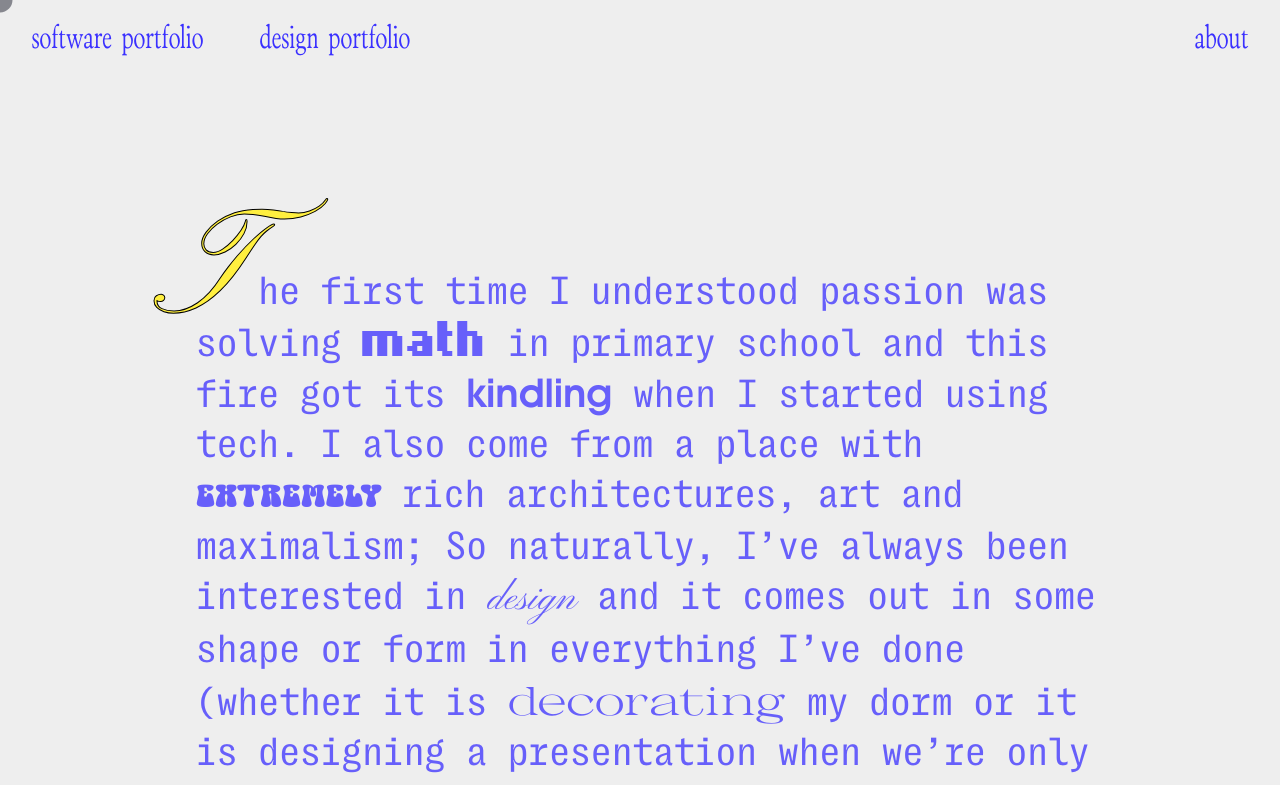
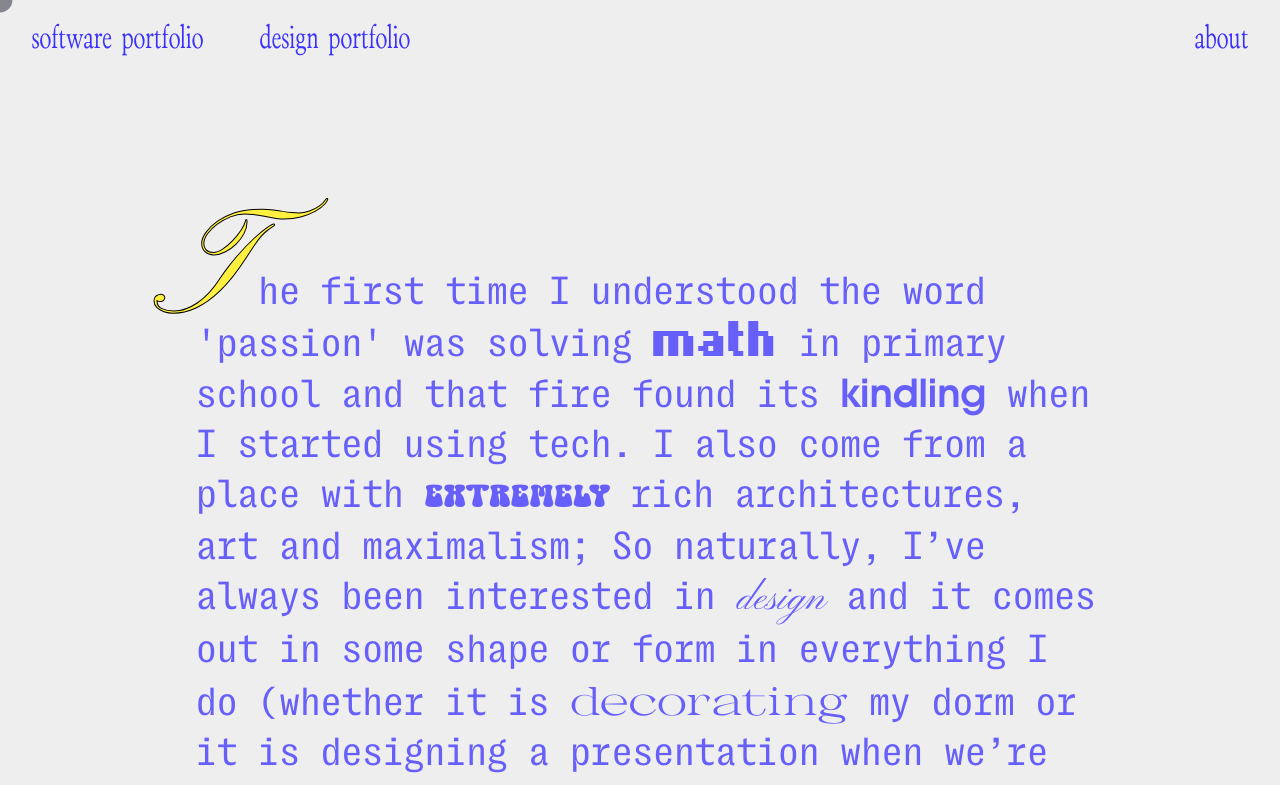
Before and after one commit to vanisha-droid/ports, a React (Vite) app: page /about in a window 1280 px wide. Shown: the top 785 px of the page. Built offline with nearby package versions, Linux system fonts and the light colour scheme.

Commit message:
abt page

```diff
--- a/client/pages/about.tsx
+++ b/client/pages/about.tsx
@@ -55,7 +55,7 @@ export default function About() {
                 pt-12 sm:pt-16 md:pt-20 lg:pt-24
                 -translate-y-[1.8rem]">
               <p className="font-grotesk2 text-[#3A30FF] opacity-75 text-base sm:text-xl md:text-2xl lg:text-3xl xl:text-[40px] 2xl:text-[50px] leading-tight md:leading-tight lg:leading-tight">
-    &nbsp;&nbsp;&nbsp;he first time I understood passion was solving <span className="font-nokia inline-block"> math </span> in primary school and this fire got its <span className="font-avant inline-block">kindling</span> when I started using tech. I also come from a place with <span className="font-groovy inline-block">extremely</span> rich architectures, art and maximalism; So naturally, I’ve always been interested in <span className="font-pinyon inline-block">design</span> and it comes out in some shape or form in everything I’ve done (whether it is <span className="font-mess inline-block">decorating</span> my dorm or it is designing a presentation when we’re only getting marked on how we speak or it is finding new outfit combinations). <span className="font-bohme inline-block">Programming</span> gave me a way to understand the world and with design, I found a way to add colors in it.               </p>
+    &nbsp;&nbsp;&nbsp;he first time I understood the word 'passion' was solving <span className="font-nokia inline-block"> math </span> in primary school and that fire found its <span className="font-avant inline-block">kindling</span> when I started using tech. I also come from a place with <span className="font-groovy inline-block">extremely</span> rich architectures, art and maximalism; So naturally, I’ve always been interested in <span className="font-pinyon inline-block">design</span> and it comes out in some shape or form in everything I do (whether it is <span className="font-mess inline-block">decorating</span> my dorm or it is designing a presentation when we’re only getting marked on how we speak or it is finding new outfit combinations). <span className="font-bohme inline-block">Programming</span> gave me a way to understand the world and with design, I found a way to add colors in it.               </p>
 
               <p className="font-grotesk2 text-[#3A30FF] opacity-75 text-base sm:text-xl md:text-2xl lg:text-3xl xl:text-[40px] 2xl:text-[50px] leading-tight md:leading-tight lg:leading-tight mt-6 md:mt-8 lg:mt-10">
 Other interests of mine include <span className="font-narnia inline-block">cooking</span> (pasta), singing (offkey), dancing (offbeat) and my favorite thing in the world:  talking -- with anyone and everyone.              </p>
```
